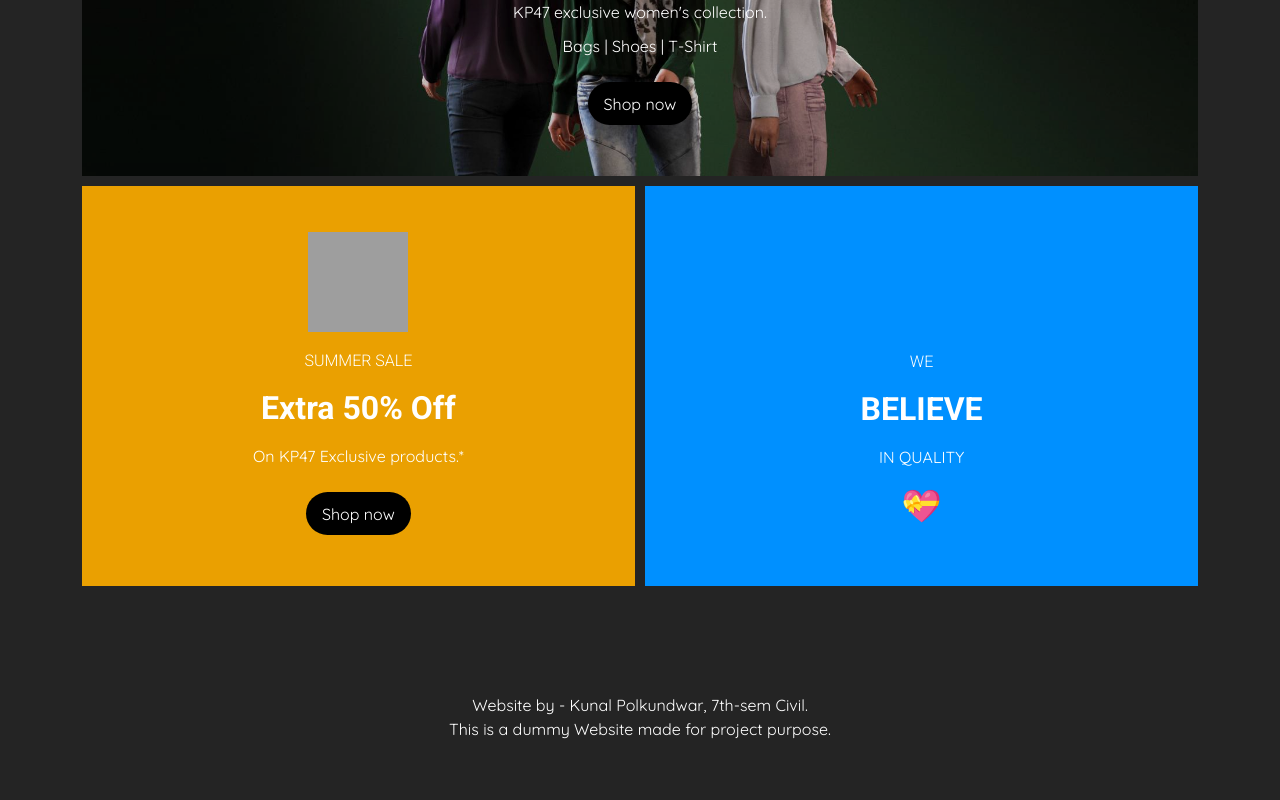
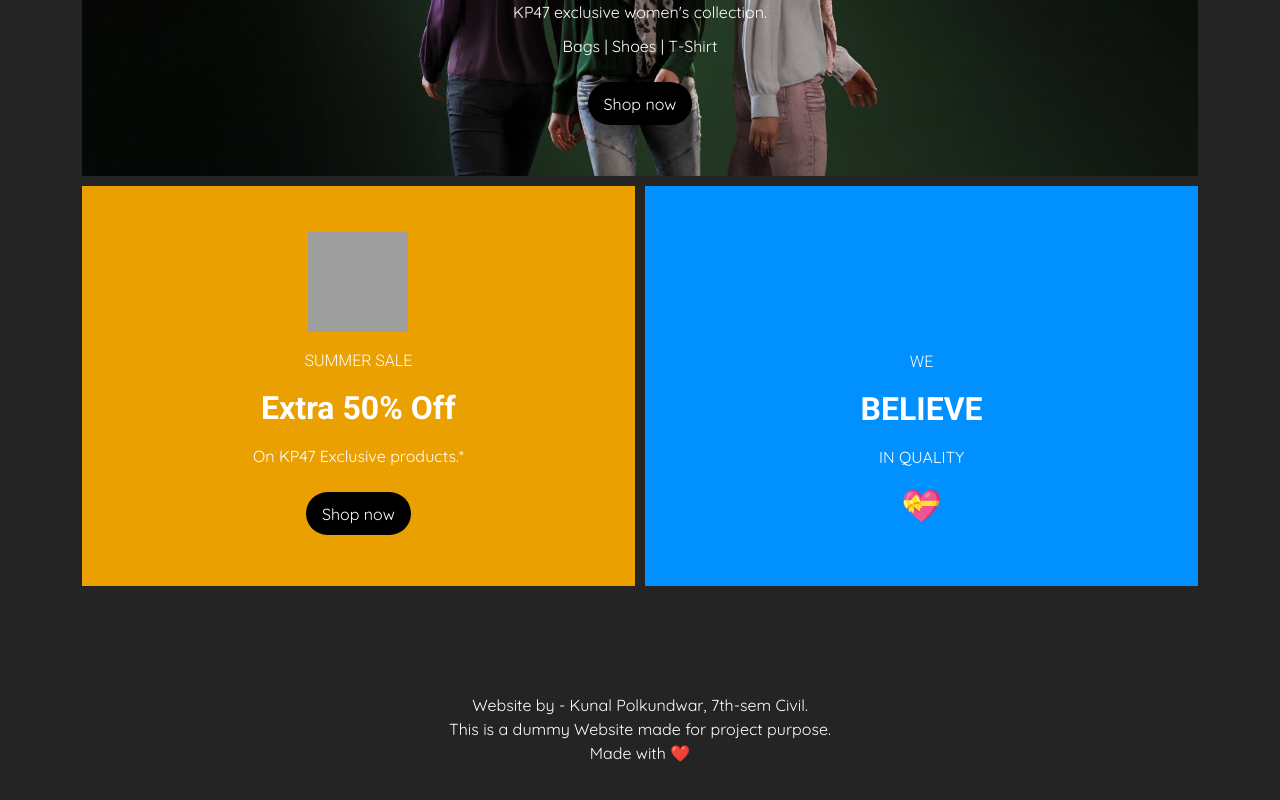
Before and after one commit to kp478/website-assignment, a plain HTML site: page index.html in a window 1280 px wide. Shown: the part 2578-3378 px from the top of the page. Drawn offline with Linux system fonts and the light colour scheme; grey boxes are pictures that could not be loaded.

Commit message:
Update index.html

```diff
--- a/index.html
+++ b/index.html
@@ -221,6 +221,7 @@
             <div class="product-collection">
                 <p class="footer">Website by - Kunal Polkundwar, 7th-sem Civil.</p>
                 <p class="footer">This is a dummy Website made for project purpose.</p>
+                <p class="footer">Made with ❤️</p>
             </div>
         </div>
     </div>
```
